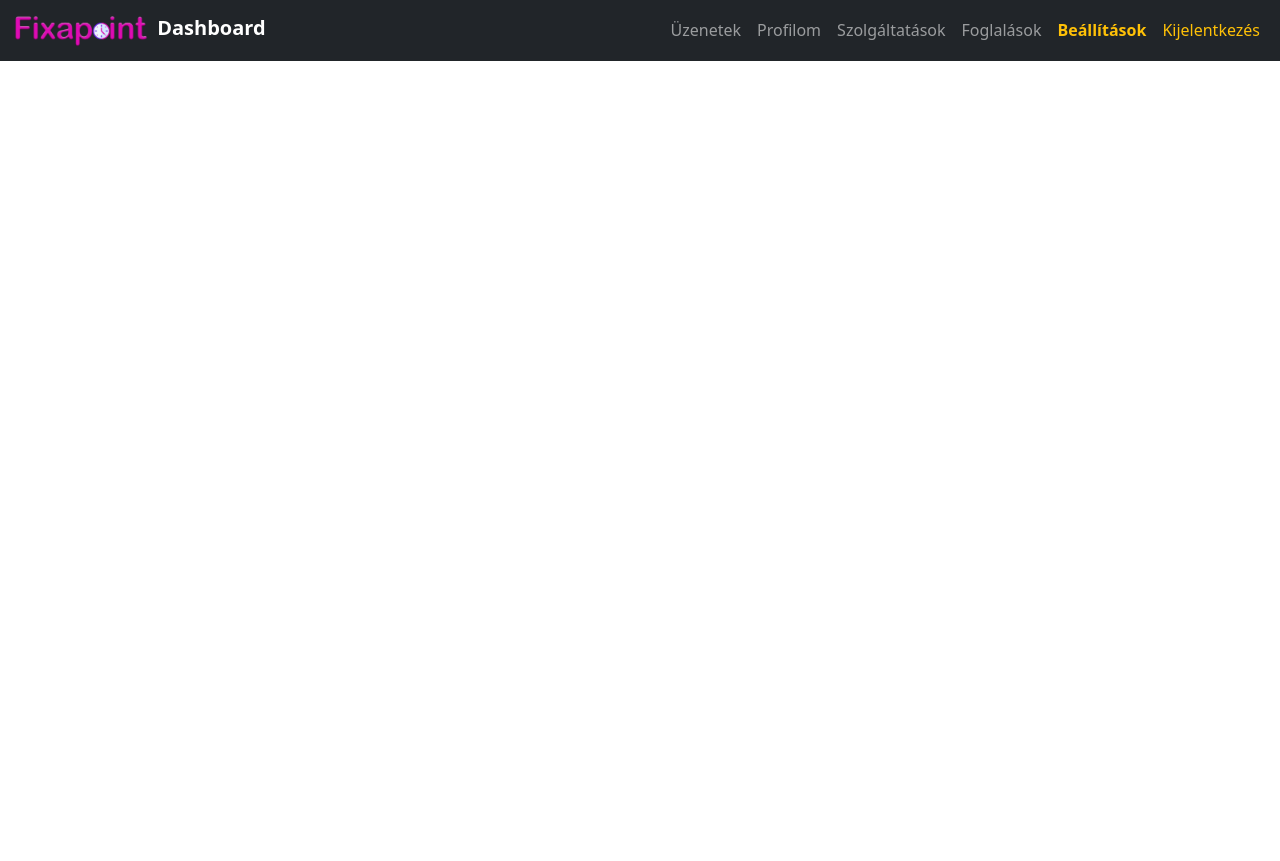
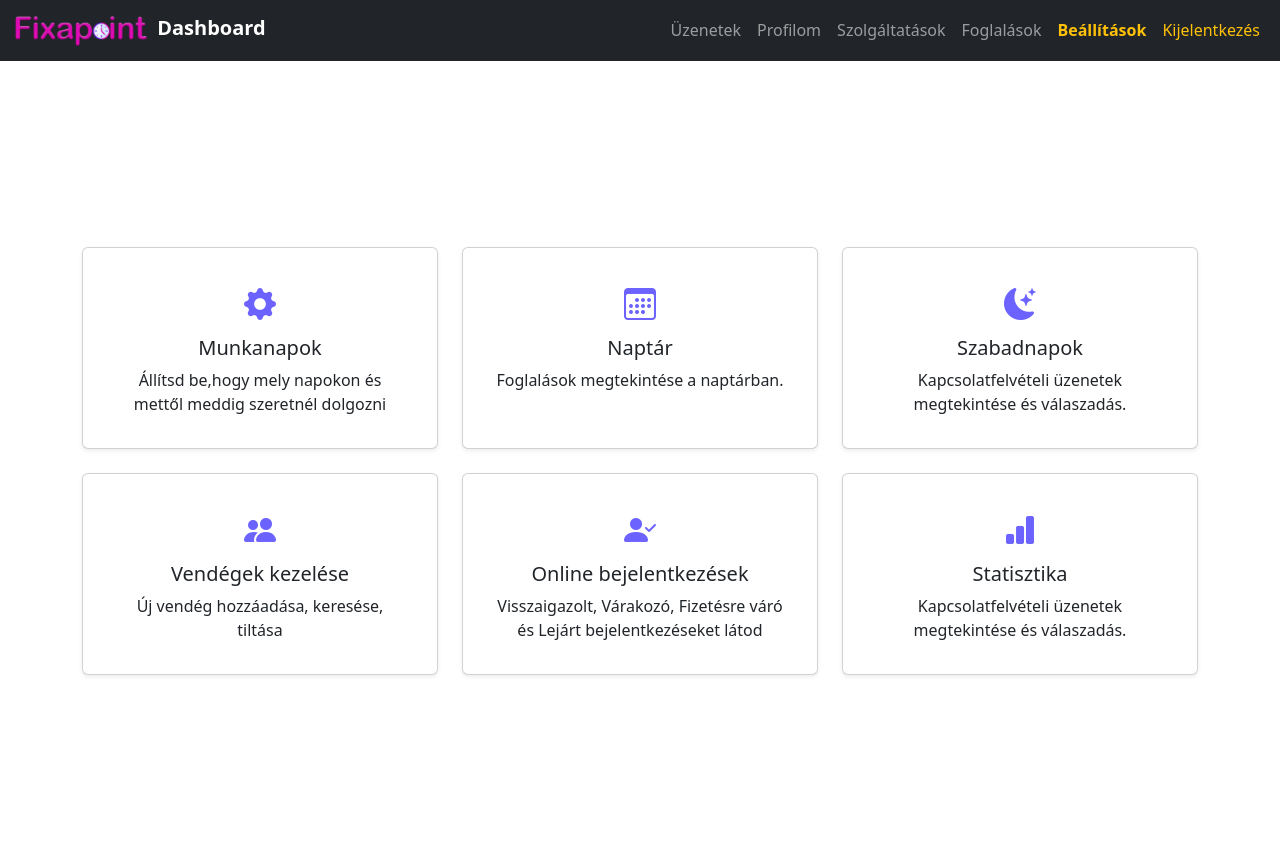
Before and after one commit to xtrade1002/fixapoint, a PHP site: page /app/view/auth/dashboard/settings.php in a window 1280 px wide. Before the commit the page ends 61 px from the top, so only its background shows below. Run offline with PHP 8.4, Linux system fonts and the light colour scheme; the visitor is signed in with stand-in values (Sample User, id 1).

Commit message:
Update settings.php

```diff
--- a/app/view/auth/dashboard/settings.php
+++ b/app/view/auth/dashboard/settings.php
@@ -1,36 +1,91 @@
-<?php include_once 'header.php';?>
+<?php include_once __DIR__ . '/header.php';  ?>
 
+<link rel="stylesheet" href="https://cdn.jsdelivr.net/npm/bootstrap-icons@1.10.5/font/bootstrap-icons.css">
 
-<div class="modal fade" id="bookingModal" tabindex="-1" aria-hidden="true">
-  <div class="modal-dialog">
-    <form id="bookingForm" method="post" class="modal-content">
-      <div class="modal-header">
-        <h5 class="modal-title">Időpont foglalása</h5>
-        <button type="button" class="btn-close" data-bs-dismiss="modal"></button>
-      </div>
-      <div class="modal-body">
-        <input type="hidden" name="slot" id="slotInput">
-        <div class="mb-3">
-          <label class="form-label">Név</label>
-          <input type="text" class="form-control" name="name" required>
+<div class="container d-flex justify-content-center align-items-center flex-wrap min-vh-100 gap-1">
+    <div class="row g-4 justify-content-center">
+        <div class="col-md-4">
+            <a href="<?= BASE_URL ?>dashboard/munkanapok" class="text-decoration-none">
+                <div class="card h-100 shadow-sm p-3">
+                    <div class="card-body text-center">
+                        <div class="mb-2">
+                            <i class="bi bi-gear-fill" style="font-size: 2rem; color: #6c63ff;"></i>
+                        </div>
+                        <h5 class="card-title">Munkanapok</h5>
+                        <p class="card-text">Állítsd be,hogy mely napokon és mettől meddig szeretnél dolgozni</p>
+                    </div>
+                </div>
+            </a>
         </div>
-        <div class="mb-3">
-          <label class="form-label">Telefonszám</label>
-          <input type="tel" class="form-control" name="phone" required>
+
+        <div class="col-md-4">
+            <a href="<?= BASE_URL ?>dashboard/naptar" class="text-decoration-none">
+                <div class="card h-100 shadow-sm p-3">
+                    <div class="card-body text-center">
+                        <div class="mb-2">
+                            <i class="bi bi-calendar3" style="font-size: 2rem; color: #6c63ff;"></i>
+                        </div>
+                        <h5 class="card-title">Naptár</h5>
+                        <p class="card-text">Foglalások megtekintése a naptárban.</p>
+                    </div>
+                </div>
+            </a>
         </div>
-        <div class="mb-3">
-          <label class="form-label">Szolgáltatás</label>
-          <input type="text" class="form-control" name="service" required>
+
+        <div class="col-md-4">
+            <a href="<?= BASE_URL ?>dashboard/szabadnapok" class="text-decoration-none">
+                <div class="card h-100 shadow-sm p-3">
+                    <div class="card-body text-center">
+                        <div class="mb-2">
+                            <i class="bi bi-moon-stars-fill" style="font-size: 2rem; color: #6c63ff;"></i>
+                        </div>
+                        <h5 class="card-title">Szabadnapok</h5>
+                        <p class="card-text">Kapcsolatfelvételi üzenetek megtekintése és válaszadás.</p>
+                    </div>
+                </div>
+            </a>
         </div>
-        <div class="mb-3">
-          <label class="form-label">Időtartam (perc)</label>
-          <input type="number" class="form-control" name="duration" required>
+
+        <div class="col-md-4">
+            <a href="<?= BASE_URL ?>dashboard/felasznalok-kezelese" class="text-decoration-none">
+                <div class="card h-100 shadow-sm p-3">
+                    <div class="card-body text-center">
+                        <div class="mb-2">
+                            <i class="bi bi-people-fill" style="font-size: 2rem; color: #6c63ff;"></i>
+                        </div>
+                        <h5 class="card-title">Vendégek kezelése</h5>
+                        <p class="card-text">Új vendég hozzáadása, keresése, tiltása</p>
+                    </div>
+                </div>
+            </a>
         </div>
-      </div>
-      <div class="modal-footer">
-        <button type="submit" class="btn btn-success">Foglalás</button>
-        <button type="button" class="btn btn-secondary" data-bs-dismiss="modal">Mégse</button>
-      </div>
-    </form>
-  </div>
+
+        <div class="col-md-4">
+            <a href="<?= BASE_URL ?>dashboard/idopontfoglalasok" class="text-decoration-none">
+                <div class="card h-100 shadow-sm p-3">
+                    <div class="card-body text-center">
+                        <div class="mb-2">
+                            <i class="bi bi-person-check-fill" style="font-size: 2rem; color: #6c63ff;"></i>
+                        </div>
+                        <h5 class="card-title">Online bejelentkezések</h5>
+                        <p class="card-text">Visszaigazolt, Várakozó, Fizetésre váró és Lejárt bejelentkezéseket látod</p>
+                    </div>
+                </div>
+            </a>
+        </div>
+
+        <div class="col-md-4">
+            <a href="<?= BASE_URL ?>dashboard/statisztika" class="text-decoration-none">
+                <div class="card h-100 shadow-sm p-3">
+                    <div class="card-body text-center">
+                        <div class="mb-2">
+                            <i class="bi bi-bar-chart-fill" style="font-size: 2rem; color: #6c63ff;"></i>
+                        </div>
+                        <h5 class="card-title">Statisztika</h5>
+                        <p class="card-text">Kapcsolatfelvételi üzenetek megtekintése és válaszadás.</p>
+                    </div>
+                </div>
+            </a>
+        </div>
+    </div>
 </div>
```
